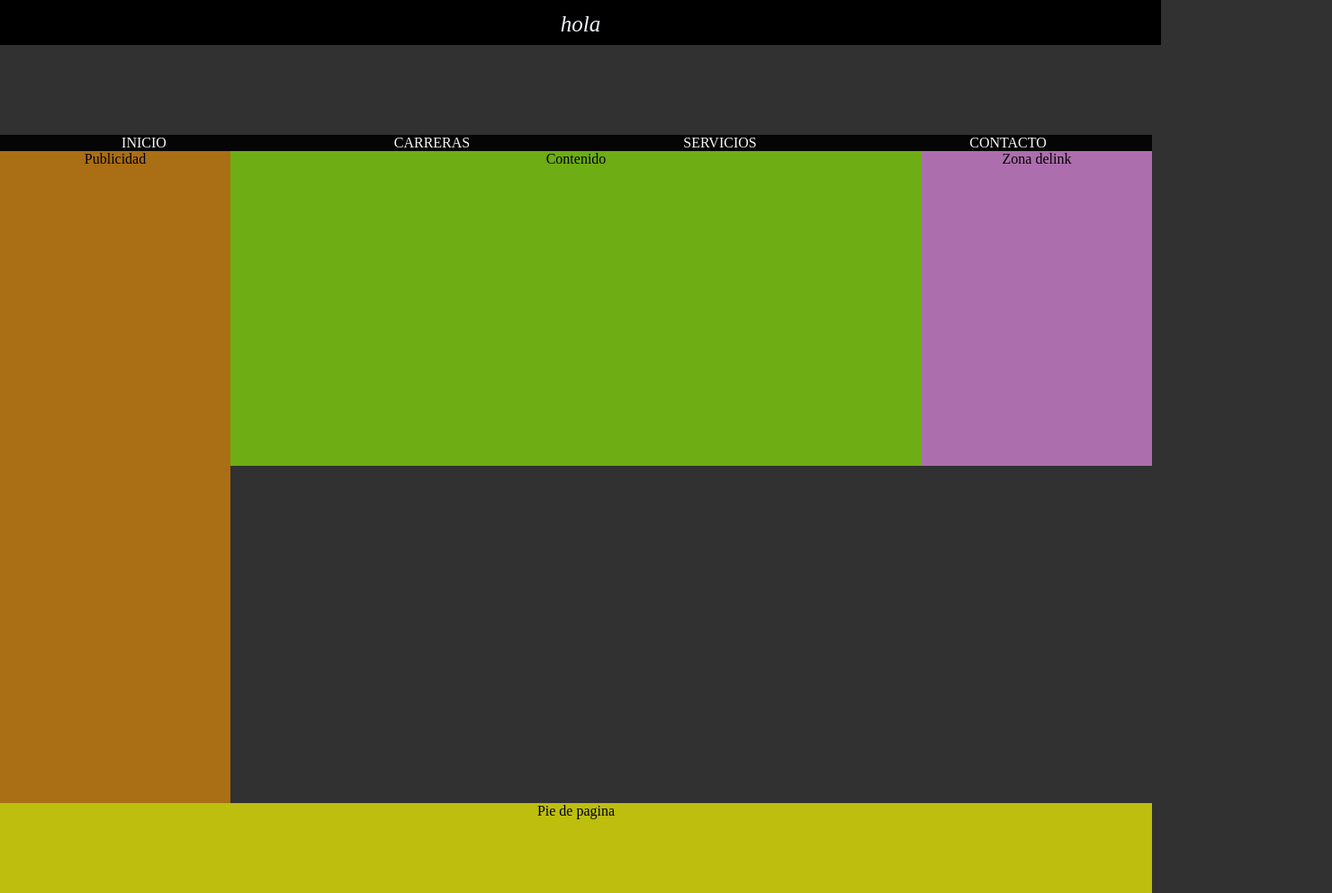
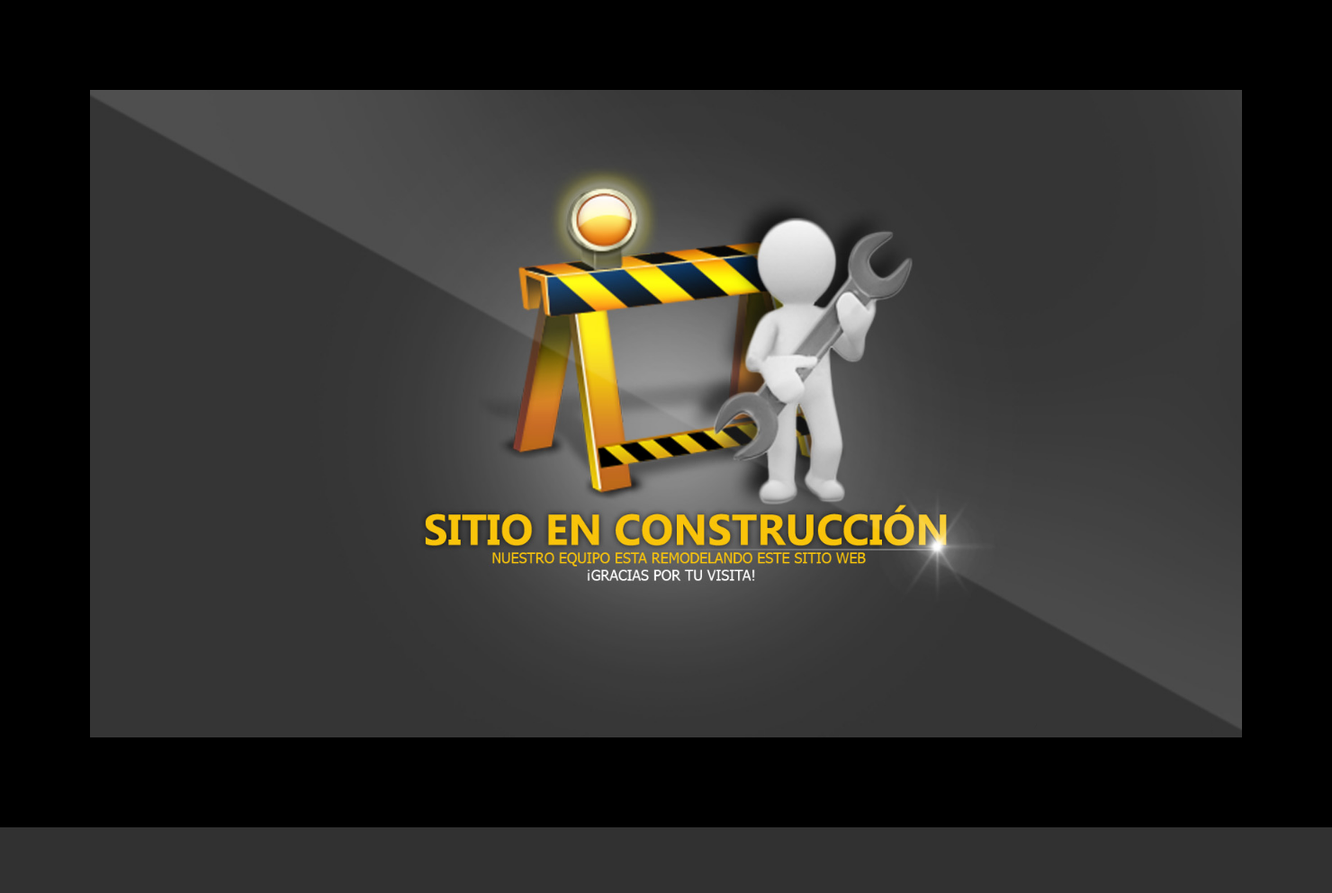
Before and after one commit to keroquion/Pc-Delivery, a plain HTML site: page index.html in a window 1280 px wide. Shown: the whole page at 90% size, 1480 px wide, since content can reach past the window. After the commit the page ends 924 px from the top, so only its background shows below. Drawn offline with Linux system fonts and the light colour scheme.

Commit message:
Update index.html

```diff
--- a/index.html
+++ b/index.html
@@ -7,24 +7,7 @@
    <link rel="icon" href="hola.ico"/>
 
 </head>
-<body ><STYLE>A {text-decoration: none;} </STYLE>
-    <div class="hola"> <center><p>hola</p></center></div>
-  <div class="general">
-   <div class="Encabezado">
-    </div>
-   <div class="Menu">
-       <div class="cuadro"><a href="#" style="text-decoration:none;color:whitesmoke"><CENTER>INICIO</CENTER></a></div>
-       <div class="cuadro"><a href="#" style="text-decoration:none;color:whitesmoke"><center>CARRERAS</center></a></div>
-       <div class="cuadro"><a href="#" style="text-decoration:none;color:whitesmoke"><center>SERVICIOS</center></a></div>
-       <div class="cuadro"><a href="#" style="text-decoration:none;color:whitesmoke"><center>CONTACTO</center></a></div>
-
-   </div>
-   <div class="Publicidad">Publicidad</div>
-   <div class="Contenido"> Contenido</div>
-   <div class="Zonalink"> Zona delink</div>
-   <div class="Pie"> Pie de pagina</div>
-    </div>
-
-
+<body >
+   <img src="cons.png"border="100%"width="100%">
 </body>
 </html>
```
